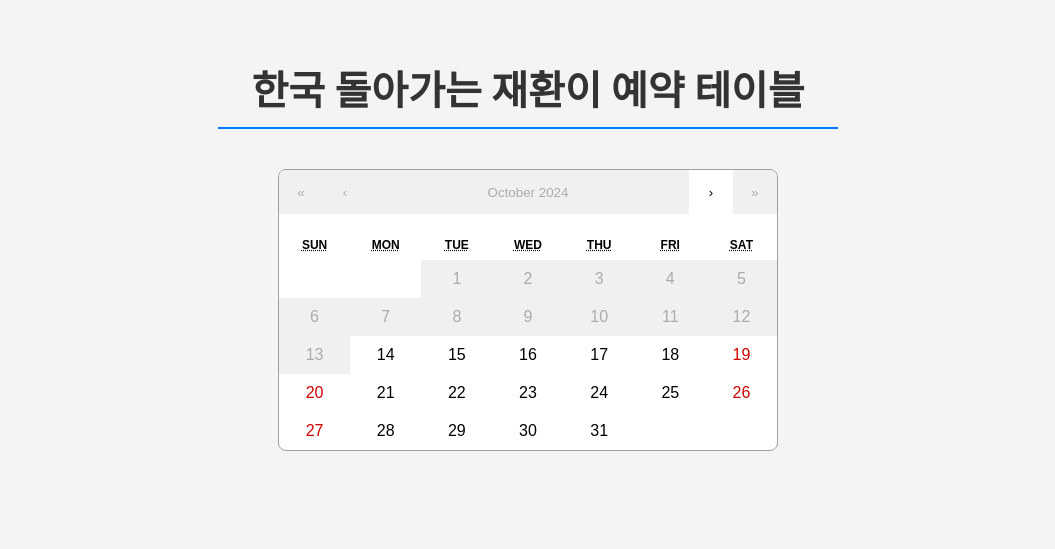
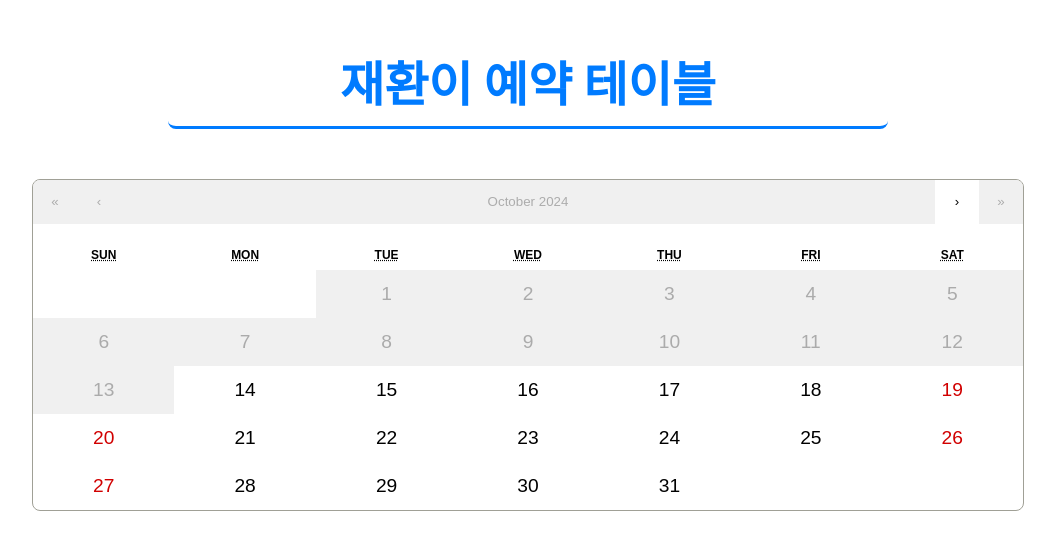
Before and after one commit to ManOfDemosan/Front-Reservation-come-back-home, a React (Create React App) app: page / in a window 1280 px wide. Shown: the part 163-712 px from the top of the page, without its empty margins (112-1167 px from the left). Built offline with nearby package versions, Linux system fonts and the light colour scheme; no server answers.

Commit message:
[Fix] modal ui3

```diff
--- a/src/App.js
+++ b/src/App.js
@@ -8,24 +8,26 @@ const AppContainer = styled.div`
     align-items: center;
     justify-content: center;
     min-height: 100vh;
-    background-color: #f4f4f4;
     text-align: center;
+    padding: 20px;
 `;
 
 const Header = styled.h1`
-    font-size: 2.5em;
-    color: #333;
-    margin-bottom: 20px;
+    font-size: 3em; /* 헤더 글자 크기 증가 */
+    color: #007bff; /* 헤더 색상 변경 */
+    margin-bottom: 30px;
     padding: 10px;
-    border-bottom: 2px solid #007bff;
+    border-bottom: 3px solid #007bff; /* 더 두꺼운 하단 경계선 */
     width: 100%;
-    max-width: 600px;
+    max-width: 700px; /* 헤더 최대 너비를 조금 더 넓힘 */
+    background-color: #fff; /* 헤더 배경색 추가 */
+    border-radius: 8px; /* 헤더에 약간의 곡선 추가 */
 `;
 
 const App = () => {
     return (
         <AppContainer>
-            <Header>한국 돌아가는 재환이 예약 테이블</Header>
+            <Header>재환이 예약 테이블</Header>
             <CalendarComponent />
         </AppContainer>
     );
--- a/src/components/Calendar.js
+++ b/src/components/Calendar.js
@@ -11,26 +11,23 @@ const Container = styled.div`
     align-items: center;
     margin-top: 20px;
     padding: 0 10px;
+    width: 80%; /* 화면의 80%를 차지하게 설정 */
+    max-width: 1000px; /* 최대 너비를 제한 */
 `;
 
 const StyledCalendar = styled(Calendar)`
     width: 100%;
-    max-width: 500px;
     background-color: white;
     border-radius: 8px;
     overflow: hidden;
 
     .react-calendar__tile {
-        padding: 10px;
-        font-size: 1em;
+        padding: 15px; /* 패딩을 증가시켜 더 크게 보이게 함 */
+        font-size: 1.2em; /* 폰트 크기를 키움 */
         position: relative;
     }
 
-    .react-calendar__tile--active {
-        background: #28a745;
-        color: white;
-    }
-
+    .react-calendar__tile--active,
     .react-calendar__tile--rangeStart,
     .react-calendar__tile--rangeEnd {
         background: #28a745;
@@ -52,12 +49,13 @@ const StyledCalendar = styled(Calendar)`
         background-color: #f5c6cb !important;
         color: #721c24 !important;
         cursor: not-allowed;
+        font-weight: bold; /* 예약된 날짜의 폰트를 두껍게 */
     }
 
     @media (max-width: 768px) {
         .react-calendar__tile {
-            padding: 5px;
-            font-size: 0.8em;
+            padding: 10px;
+            font-size: 1em;
         }
     }
 `;
@@ -72,59 +70,58 @@ const InputContainer = styled.div`
 `;
 
 const Input = styled.input`
-    padding: 10px;
+    padding: 12px;
     margin-bottom: 10px;
     border: 1px solid #ccc;
     border-radius: 4px;
     width: 100%;
+    font-size: 1.1em; /* 입력 필드의 폰트 크기 증가 */
+`;
+
+const Button = styled.button`
+    padding: 12px 15px;
+    background-color: #007bff;
+    color: white;
+    border: none;
+    border-radius: 4px;
+    cursor: pointer;
+    width: 100%;
+    font-size: 1.1em; /* 버튼의 폰트 크기 증가 */
+
+    &:hover {
+        background-color: #0056b3;
+    }
 `;
 
 const ModalContent = styled.div`
-    padding: 10px; /* 여백을 조금 줄임 */
-    max-width: 200px; /* 모달의 최대 너비를 줄임 */
+    padding: 20px;
+    max-width: 250px;
     margin: auto;
     text-align: center;
     border-radius: 8px;
     background-color: #fff;
 
     @media (max-width: 768px) {
-        max-width: 80%; /* 모바일에서는 모달의 최대 너비를 80%로 설정 */
-        padding: 15px; /* 모바일에서도 여백을 약간 줄임 */
+        max-width: 80%;
+        padding: 20px;
     }
 `;
 
 const ModalTitle = styled.h2`
-    font-size: 1em; /* 글자 크기를 줄임 */
+    font-size: 1.5em; /* 모달 타이틀의 폰트 크기 증가 */
     margin-bottom: 10px;
 
     @media (max-width: 768px) {
-        font-size: 0.9em; /* 모바일에서는 글자 크기를 더 줄임 */
-    }
-`;
-
-const Button = styled.button`
-    padding: 8px 12px; /* 버튼의 여백을 줄임 */
-    background-color: #007bff;
-    color: white;
-    border: none;
-    border-radius: 4px;
-    cursor: pointer;
-    width: 100%;
-
-    &:hover {
-        background-color: #0056b3;
-    }
-
-    @media (max-width: 768px) {
-        padding: 8px; /* 모바일에서도 버튼의 여백을 줄임 */
+        font-size: 1.3em;
     }
 `;
 
 const SelectedDatesDisplay = styled.div`
     margin-top: 10px;
-    font-size: 0.9em;
+    font-size: 1.2em; /* 선택한 날짜 표시 크기 증가 */
     color: #555;
 `;
+
 const CalendarComponent = () => {
     const [selectedDateRange, setSelectedDateRange] = useState([null, null]);
     const [name, setName] = useState('');
@@ -222,8 +219,8 @@ const CalendarComponent = () => {
     };
 
     const tileDisabled = ({ date }) => {
-        const startDate = new Date(2024, 9, 14); // 2024년 10월 14일
-        const endDate = new Date(2024, 10, 18); // 2024년 11월 18일
+        const startDate = new Date(2024, 9, 14);
+        const endDate = new Date(2024, 10, 18);
 
         return date < startDate || date > endDate;
     };
@@ -255,7 +252,7 @@ const CalendarComponent = () => {
                 selectRange={true}
                 minDate={new Date(2024, 9, 14)}
                 maxDate={new Date(2024, 10, 18)}
-                defaultActiveStartDate={new Date(2024, 9, 1)} // 2024년 10월 1일부터 시작
+                defaultActiveStartDate={new Date(2024, 9, 1)}
             />
             <InputContainer
                 show={
```
